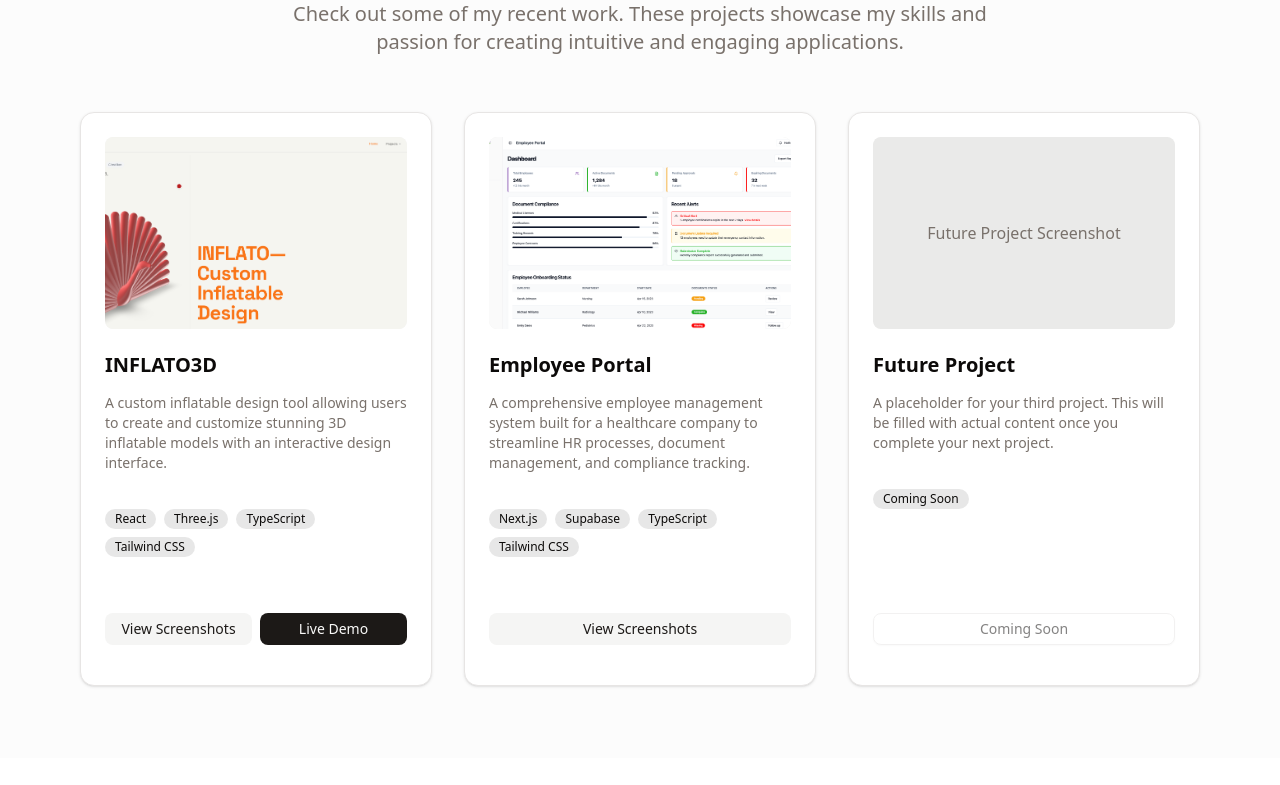
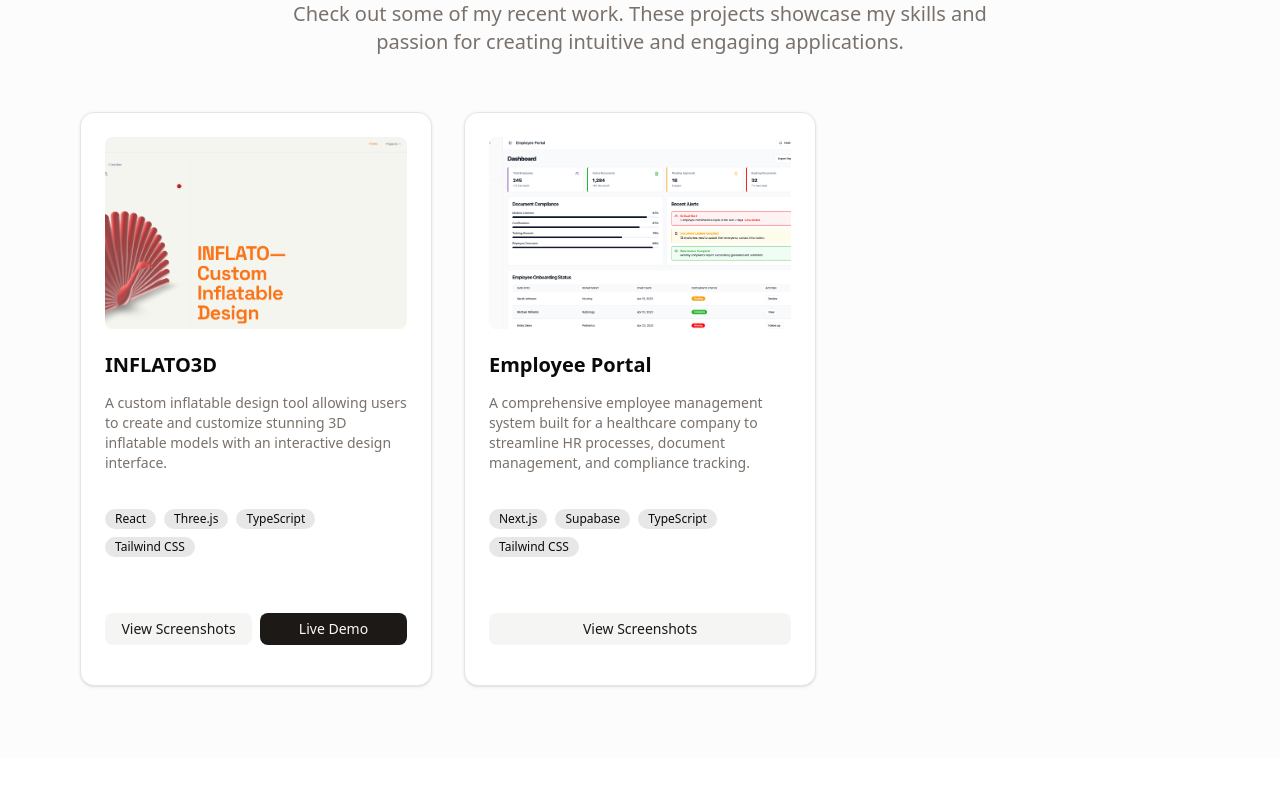
Before and after one commit to Deba97/portfolio-website, a Next.js app: page / in a window 1280 px wide. Shown: the part 815-1600 px from the top of the page. Built offline with nearby package versions, Linux system fonts and the light colour scheme.

Commit message:
feat: Remove future project placeholder card

```diff
--- a/src/components/Projects.tsx
+++ b/src/components/Projects.tsx
@@ -76,12 +76,6 @@ const projects: Project[] = [
         alt: 'User Settings - Profile management and notification preferences'
       }
     ]
-  },
-  {
-    id: 'project-3',
-    title: 'Future Project',
-    description: 'A placeholder for your third project. This will be filled with actual content once you complete your next project.',
-    tags: ['Coming Soon'],
   },
 ];
 
```
